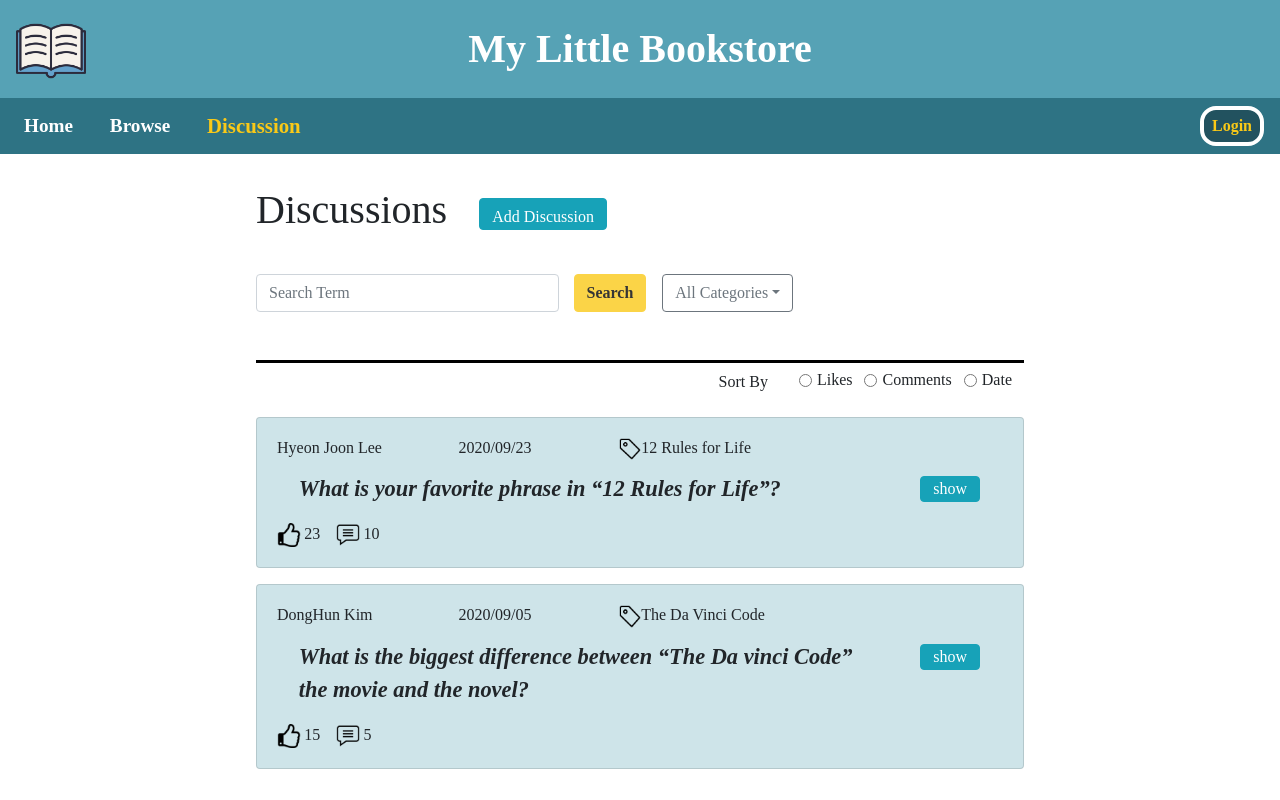
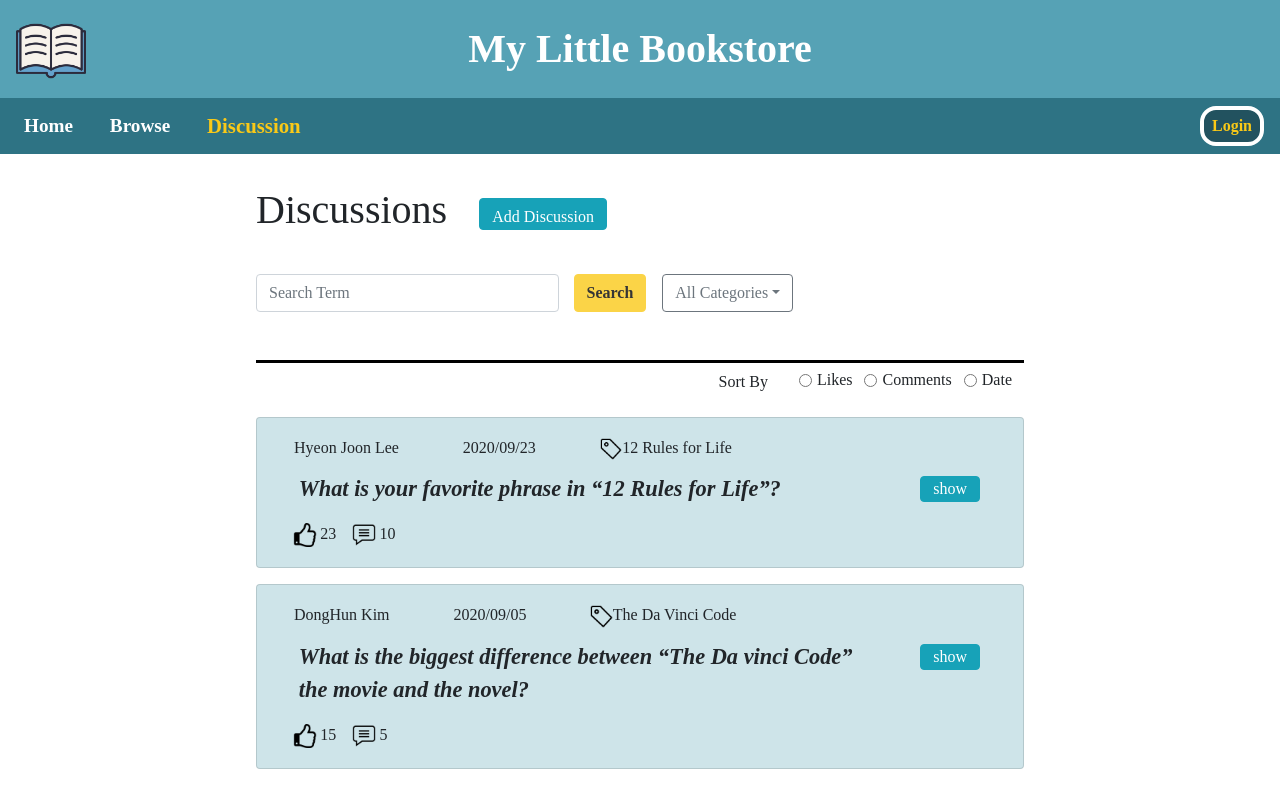
Before and after one commit to dianaeun/my-little-bookstore, a React (Create React App) app in the folder project_mlb/: page /Discussion in a window 1280 px wide. Built offline with nearby package versions, Linux system fonts and the light colour scheme; a web font is replaced by a local one.

Commit message:
Discussion Page - minor design changes

```diff
--- a/project_mlb/src/pages/Discussion.js
+++ b/project_mlb/src/pages/Discussion.js
@@ -123,20 +123,20 @@ class Discussion extends Component {
               <Card.Body>
                 <Card.Title style={{ display: "flex" }}>
                   <Row style={{fontSize: "1rem", width: "100%"}}>
-                    <Col sm={3}>
+                    <div style={{paddingLeft: "2rem", paddingRight: "2rem"}}>
                       {discussion.name}
-                    </Col>
-                    <Col sm={2}>
+                    </div>
+                    <div style={{paddingLeft: "2rem", paddingRight: "2rem"}}>
                       {discussion.date}
-                    </Col>
-                    <Col>
+                    </div>
+                    <div style={{paddingLeft: "2rem"}}>
                       <img
                         src={tag}
                         alt="tag"
-                        style={{width: "1.4rem", height: "1.4rem", marginLeft: "10%"}}
+                        style={{width: "1.4rem", height: "1.4rem"}}
                       />
                       {discussion.book}
-                    </Col>
+                    </div>
                   </Row>
                 </Card.Title>
                 <Card.Text style={{ marginLeft: "3%" }}>
@@ -156,14 +156,14 @@ class Discussion extends Component {
                     </Col>
 
                   </Row>
-                  <p style={this.state.shown.includes(i + "") ? {} : { display: "none" }}>
+                  <p style={this.state.shown.includes(i + "") ? {marginLeft: "1rem", marginTop: "1rem"} : { display: "none"}}>
                     {discussion.content}
                   </p>
                 </Card.Text>
                 <img
                   src={thumbsup}
                   alt="thumbs up"
-                  style={{ width: "1.5rem", marginRight: "0.2rem" }}
+                  style={{ width: "1.5rem", marginRight: "0.2rem", marginLeft: "1rem" }}
                 />
                 {discussion.likes}
                 <img
```
